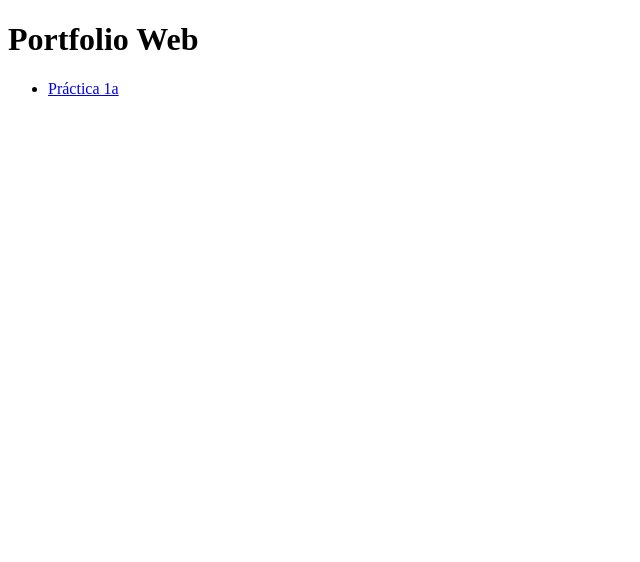
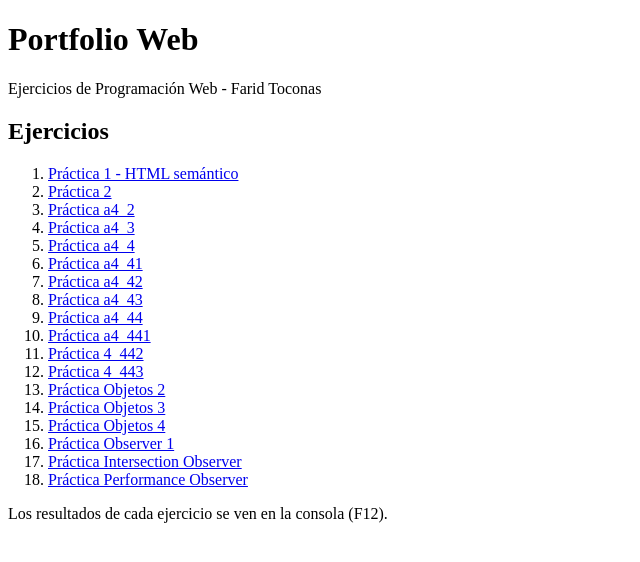
Before and after one commit to dtoconas78-web/Portfolio-web, a plain HTML site: page index.html in a window 1280 px wide. Shown: the whole page, without its empty margins (0-640 px from the left). Drawn offline with Linux system fonts and the light colour scheme.

Commit message:
Refactor index.html structure and add exercises list

```diff
--- a/index.html
+++ b/index.html
@@ -2,12 +2,41 @@
 <html lang="es">
 <head>
     <meta charset="UTF-8">
+    <meta name="viewport" content="width=device-width, initial-scale=1.0">
     <title>Portfolio Web</title>
 </head>
 <body>
-    <h1>Portfolio Web</h1>
-    <ul>
-        <li><a href="practica1.html">Práctica 1a</a></li>
-    </ul>
+    <header>
+        <h1>Portfolio Web</h1>
+        <p>Ejercicios de Programación Web - Farid Toconas</p>
+    </header>
+
+    <main>
+        <h2>Ejercicios</h2>
+        <ol>
+            <li><a href="practica1.html">Práctica 1 - HTML semántico</a></li>
+            <li><a href="practica2.html">Práctica 2</a></li>
+            <li><a href="Practica_a4_2.html">Práctica a4_2</a></li>
+            <li><a href="Practica_a4_3.html">Práctica a4_3</a></li>
+            <li><a href="Practica_a4_4.html">Práctica a4_4</a></li>
+            <li><a href="Practica_a4_41.html">Práctica a4_41</a></li>
+            <li><a href="Practica_a4_42.html">Práctica a4_42</a></li>
+            <li><a href="Practica_a4_43.html">Práctica a4_43</a></li>
+            <li><a href="Practica_a4_44.html">Práctica a4_44</a></li>
+            <li><a href="Practica_a4_441.html">Práctica a4_441</a></li>
+            <li><a href="Practica_4_442.html">Práctica 4_442</a></li>
+            <li><a href="Practica_4_443.html">Práctica 4_443</a></li>
+            <li><a href="Practica_Objetos_2.html">Práctica Objetos 2</a></li>
+            <li><a href="Practica_objetos3.html">Práctica Objetos 3</a></li>
+            <li><a href="Practica_Objetos4.html">Práctica Objetos 4</a></li>
+            <li><a href="Practica_Observer1.html">Práctica Observer 1</a></li>
+            <li><a href="Practica_IntersectionObserver.html">Práctica Intersection Observer</a></li>
+            <li><a href="Practica_PerformanceObserver.html">Práctica Performance Observer</a></li>
+        </ol>
+    </main>
+
+    <footer>
+        <p>Los resultados de cada ejercicio se ven en la consola (F12).</p>
+    </footer>
 </body>
 </html>
```
